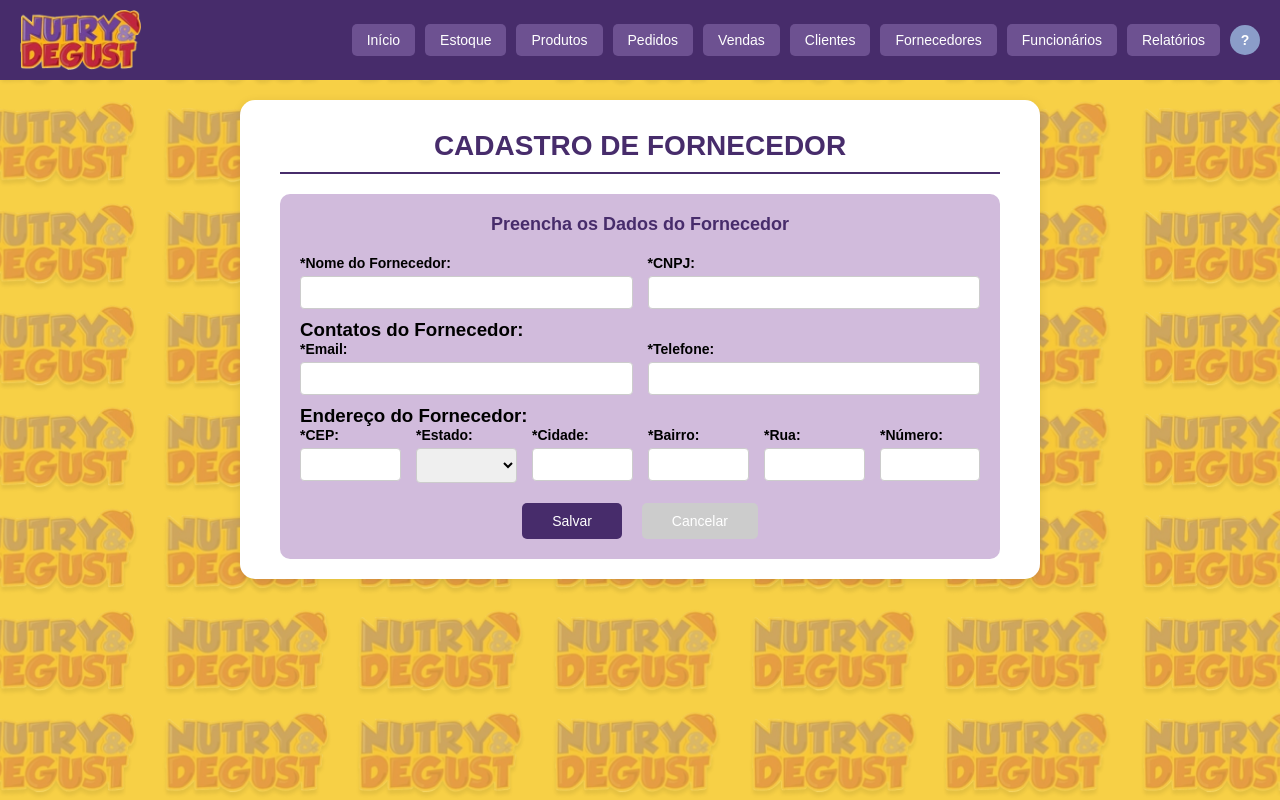
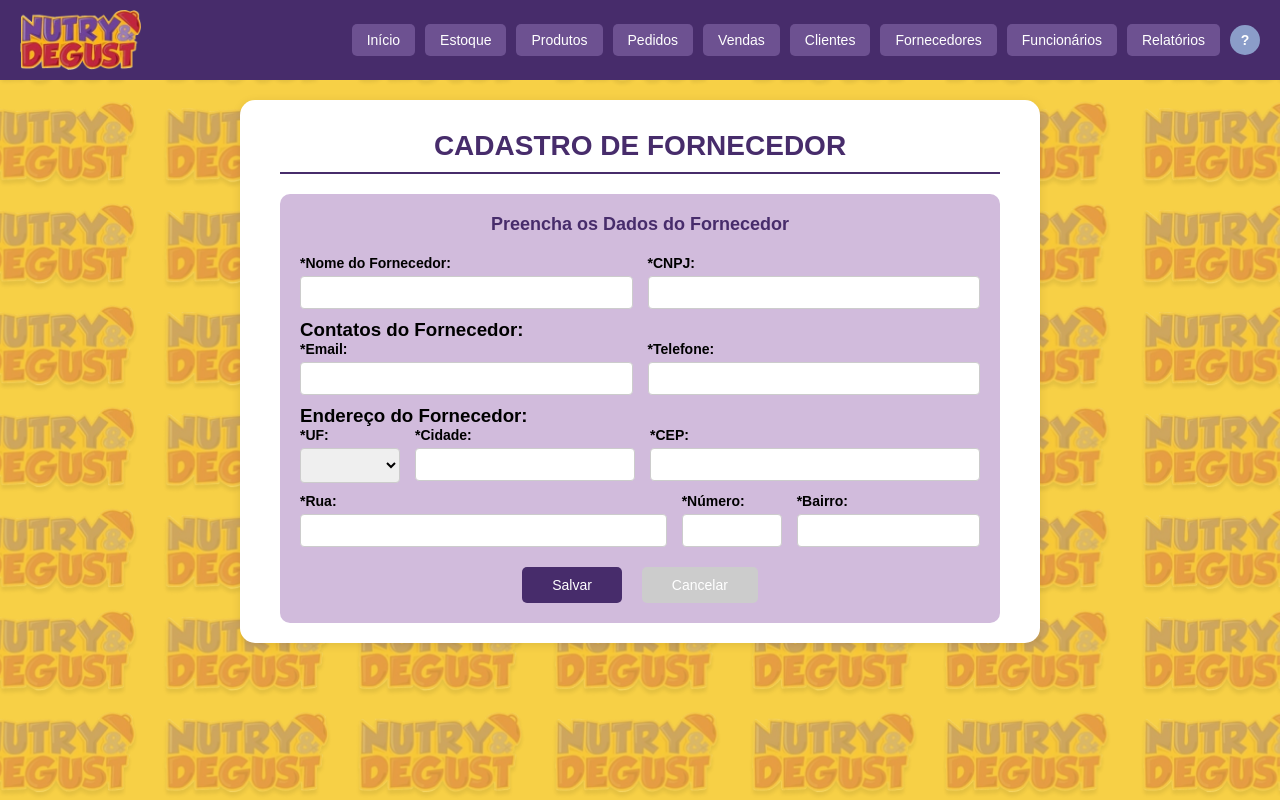
Before and after one commit to KhianGabriel/NutryDegustFront, an Angular app in the folder nutrydegust-front/: page /fornecedores-cadastro in a window 1280 px wide. Built offline with nearby package versions, Linux system fonts and the light colour scheme.

Commit message:
Atualização tela de cadastro

```diff
--- a/nutrydegust-front/angular.json
+++ b/nutrydegust-front/angular.json
@@ -103,5 +103,8 @@
         }
       }
     }
+  },
+  "cli": {
+    "analytics": "2f232372-1742-444c-9f63-d54b19a6c03c"
   }
 }
--- a/nutrydegust-front/src/app/fornecedores/fornecedores-atualizar/fornecedores-atualizar.component.html
+++ b/nutrydegust-front/src/app/fornecedores/fornecedores-atualizar/fornecedores-atualizar.component.html
@@ -1,4 +1,3 @@
-
 <header>
     <img src="../../../assets/img/logo.png" alt="Nutry e Degust" class="logo">
     <nav>
@@ -60,16 +59,9 @@
           <h3>Endereço do Fornecedor:</h3>
 
           <div class="form-row">
-            <div class="form-field">
-              <label for="cepFornecedor">*CEP:</label>
-              <input type="text" formControlName="cep" id="cepFornecedor">
-              <div class="erro" *ngIf="errosServidor?.cep">
-                {{ errosServidor.cep }}
-            </div>
-            </div>
             <div class="form-field small">
-              <label for="estadoFornecedor">*Estado:</label>
-              <select name="" formControlName="estado" id="estadoFornecedor">
+              <label for="estadoFornecedor">*UF:</label>
+              <select formControlName="estado" id="estadoFornecedor">
                 <option value="" selected></option>
                 <option value="AC">Acre</option>
                 <option value="AL">Alagoas</option>
@@ -103,21 +95,24 @@
                 {{ errosServidor.estado }}
             </div>
             </div>
-            <div class="form-field">
+            <div class="form-field" style="flex: 1;">
               <label for="cidadeFornecedor">*Cidade:</label>
               <input type="text" formControlName="cidade" id="cidadeFornecedor">
               <div class="erro" *ngIf="errosServidor?.cidade">
                 {{ errosServidor.cidade }}
             </div>
             </div>
-            <div class="form-field">
-              <label for="bairroFornecedor">*Bairro:</label>
-              <input type="text" formControlName="bairro" id="bairroFornecedor">
-              <div class="erro" *ngIf="errosServidor?.bairro">
-                {{ errosServidor.bairro }}
+            <div class="form-field" style="flex: 1.5;">
+              <label for="cepFornecedor">*CEP:</label>
+              <input type="text" formControlName="cep" id="cepFornecedor" maxlength="9">
+              <div class="erro" *ngIf="errosServidor?.cep">
+                {{ errosServidor.cep }}
             </div>
             </div>
-            <div class="form-field">
+          </div>
+
+          <div class="form-row">
+            <div class="form-field" style="flex: 2;">
               <label for="ruaFornecedor">*Rua:</label>
               <input type="text" formControlName="rua" id="ruaFornecedor">
               <div class="erro" *ngIf="errosServidor?.rua">
@@ -133,6 +128,16 @@
             </div>
           </div>
 
+          <div class="form-row">
+            <div class="form-field">
+              <label for="bairroFornecedor">*Bairro:</label>
+              <input type="text" formControlName="bairro" id="bairroFornecedor">
+              <div class="erro" *ngIf="errosServidor?.bairro">
+                {{ errosServidor.bairro }}
+            </div>
+            </div>
+          </div>
+
           <div class="form-buttons">
             <button  type="submit" class="btn btn-save" id="btnSalvarFornecedor">Salvar</button>
             <button (click)="chamarFornecedores()" type="button" class="btn btn-cancel" id="btnCancelarFornecedor">Cancelar</button>
--- a/nutrydegust-front/src/app/fornecedores/fornecedores-cadastro/fornecedores-cadastro.component.html
+++ b/nutrydegust-front/src/app/fornecedores/fornecedores-cadastro/fornecedores-cadastro.component.html
@@ -60,15 +60,8 @@
           <h3>Endereço do Fornecedor:</h3>
 
           <div class="form-row">
-            <div class="form-field">
-              <label for="cepFornecedor">*CEP:</label>
-              <input type="text" formControlName="cep" id="cepFornecedor" (blur)="buscarEnderecoPorCep()">
-              <div class="erro" *ngIf="errosServidor?.cep">
-                {{ errosServidor.cep }}
-            </div>
-            </div>
-            <div class="form-field">
-              <label for="estadoFornecedor">*Estado:</label>
+            <div class="form-field small">
+              <label for="estadoFornecedor">*UF:</label>
               <select formControlName="estado" id="estadoFornecedor">
                 <option value="" selected></option>
                 <option value="AC">Acre</option>
@@ -103,21 +96,24 @@
                 {{ errosServidor.estado }}
             </div>
             </div>
-            <div class="form-field">
+            <div class="form-field" style="flex: 1;">
               <label for="cidadeFornecedor">*Cidade:</label>
               <input type="text" formControlName="cidade" id="cidadeFornecedor">
               <div class="erro" *ngIf="errosServidor?.cidade">
                 {{ errosServidor.cidade }}
               </div>
             </div>
-            <div class="form-field">
-              <label for="bairroFornecedor">*Bairro:</label>
-              <input type="text" formControlName="bairro" id="bairroFornecedor">
-              <div class="erro" *ngIf="errosServidor?.bairro">
-                {{ errosServidor.bairro }}
+            <div class="form-field" style="flex: 1.5;">
+              <label for="cepFornecedor">*CEP:</label>
+              <input type="text" formControlName="cep" id="cepFornecedor" maxlength="9" (blur)="buscarEnderecoPorCep()">
+              <div class="erro" *ngIf="errosServidor?.cep">
+                {{ errosServidor.cep }}
               </div>
             </div>
-            <div class="form-field">
+          </div>
+
+          <div class="form-row">
+            <div class="form-field" style="flex: 2;">
               <label for="ruaFornecedor">*Rua:</label>
               <input type="text" formControlName="rua" id="ruaFornecedor">
               <div class="erro" *ngIf="errosServidor?.rua">
@@ -131,8 +127,14 @@
                 {{ errosServidor.numero }}
               </div>
             </div>
+            <div class="form-field">
+              <label for="bairroFornecedor">*Bairro:</label>
+              <input type="text" formControlName="bairro" id="bairroFornecedor">
+              <div class="erro" *ngIf="errosServidor?.bairro">
+                {{ errosServidor.bairro }}
               </div>
-
+            </div>
+          </div>
           <div class="form-buttons">
             <button type="submit" class="btn btn-save" id="btnSalvarFornecedor">Salvar</button>
             <button (click)="chamarFornecedores()" type="button" class="btn btn-cancel" id="btnCancelarFornecedor">Cancelar</button>
```
Lines whose indentation alone changed are shown as unchanged.
